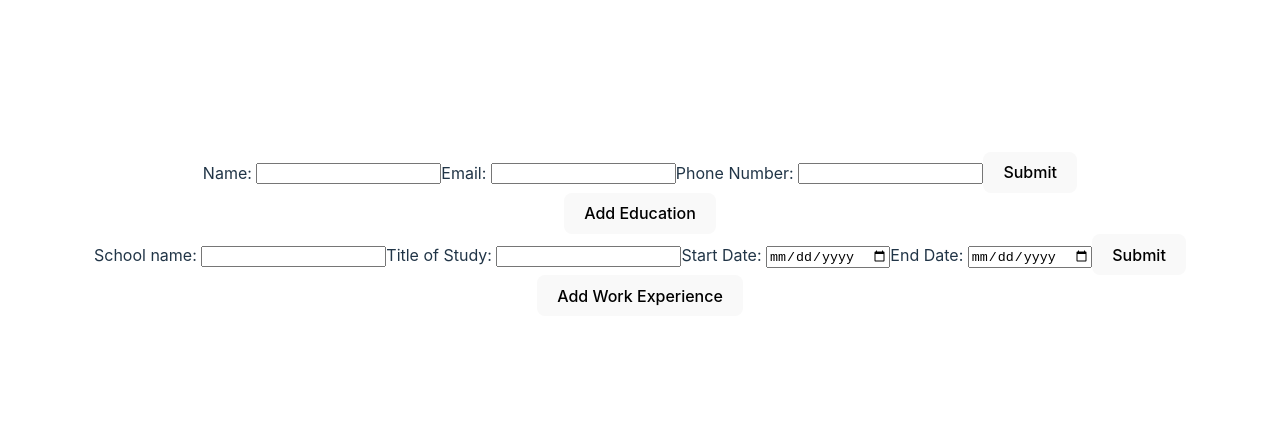
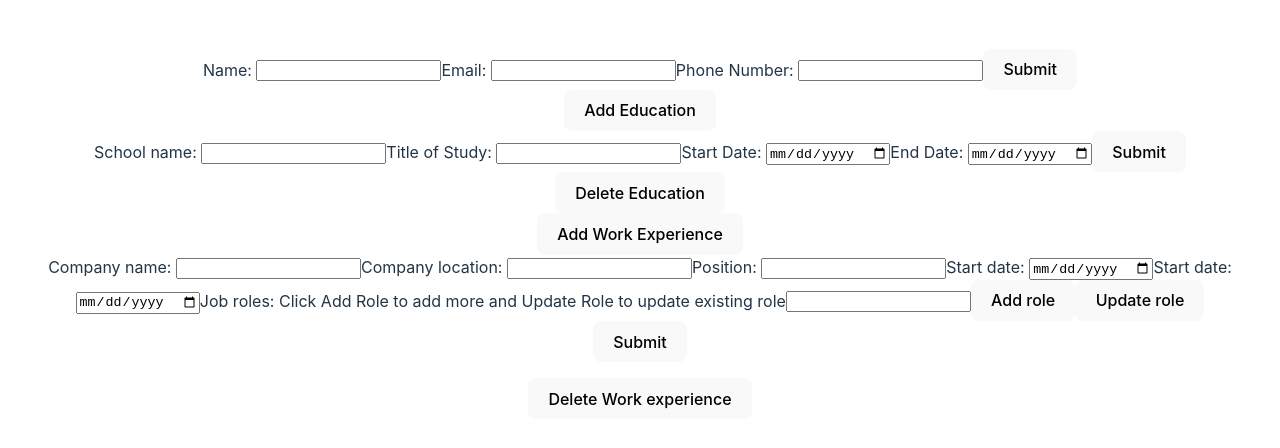
Before and after one commit to Suryakumar-Selvakumar/NextStepCV, a React (Vite) app: page / in a window 1280 px wide. Shown: the part 166-614 px from the top of the page. Built offline with nearby package versions, Linux system fonts and the light colour scheme.

Commit message:
refactor(`EducationSection.jsx`): Use crypto keys
Do the same refactor with EducationSection component to make it use
crypto keys. Add delete functionality to the component as well.

```diff
--- a/src/components/EducationSection.jsx
+++ b/src/components/EducationSection.jsx
@@ -3,12 +3,16 @@ import { Education } from "./Education";
 import { Fragment } from "react";
 
 export function EducationSection() {
-  const [experiences, setExperiences] = useState([<Education />]);
+  const [experiences, setExperiences] = useState([<Education key={crypto.randomUUID()}/>]);
 
   function addEducation(limit) {
     if (experiences.length < limit) {
-      setExperiences([...experiences, <Education />]);
+      setExperiences([...experiences, <Education key={crypto.randomUUID()}/>]);
     }
+  }
+
+  function deleteEducation(key) {
+    setExperiences(experiences.filter((exp) => exp.key !== key));
   }
 
   return (
@@ -16,8 +20,17 @@ export function EducationSection() {
       <button type="button" id="add-education" onClick={() => addEducation(3)}>
         Add Education
       </button>
-      {experiences.map((exp, index) => (
-        <Fragment key={index}>{exp}</Fragment>
+      {experiences.map((exp) => (
+        <Fragment key={crypto.randomUUID()}>
+          {exp}
+          <button
+            id="delete-education"
+            type="button"
+            onClick={() => deleteEducation(exp.key)}
+          >
+            Delete Education
+          </button>
+        </Fragment>
       ))}
     </div>
   );
--- a/src/components/WorkSection.jsx
+++ b/src/components/WorkSection.jsx
@@ -3,7 +3,7 @@ import { Work } from "./Work";
 import { Fragment } from "react";
 
 export function WorkSection() {
-  const [experiences, setExperiences] = useState([]);
+  const [experiences, setExperiences] = useState([<Work key={crypto.randomUUID()} />]);
 
   function addWork(limit) {
     if (experiences.length < limit) {
```
